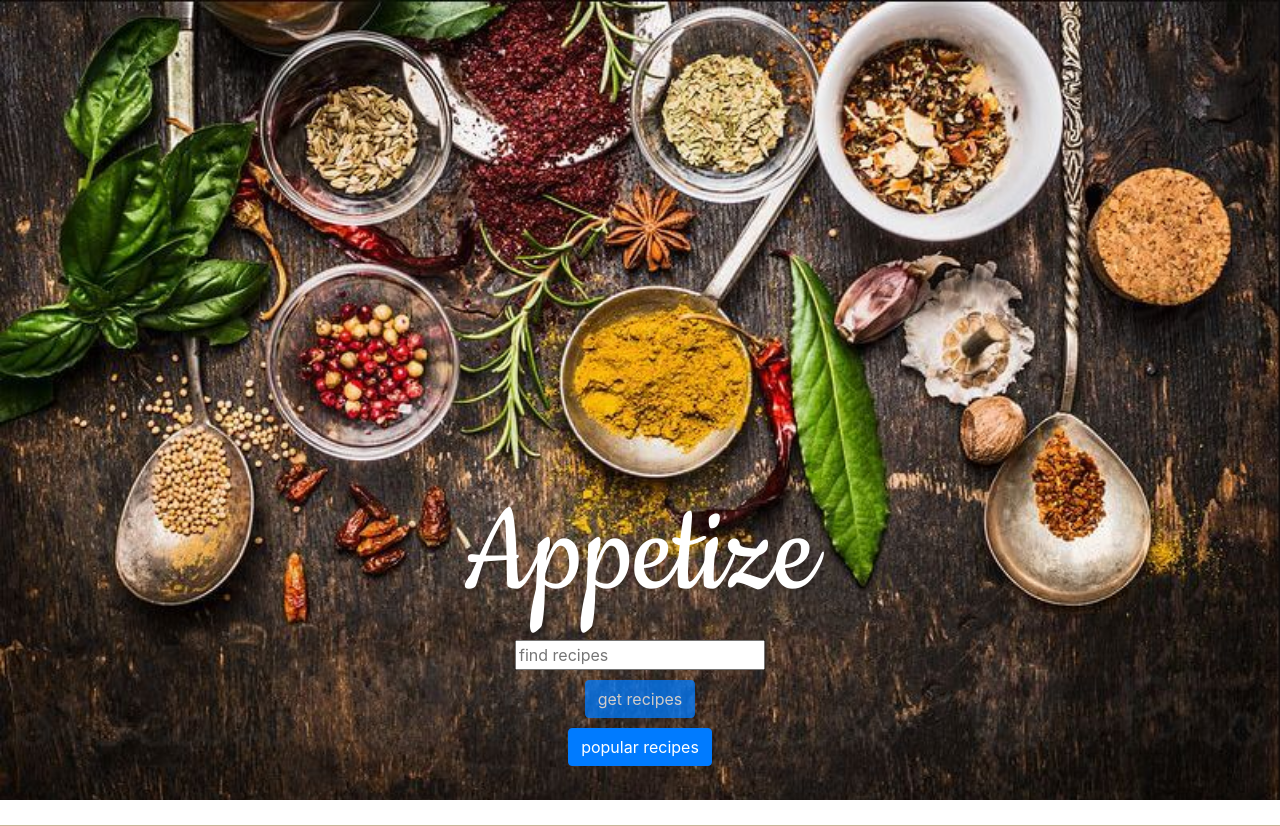
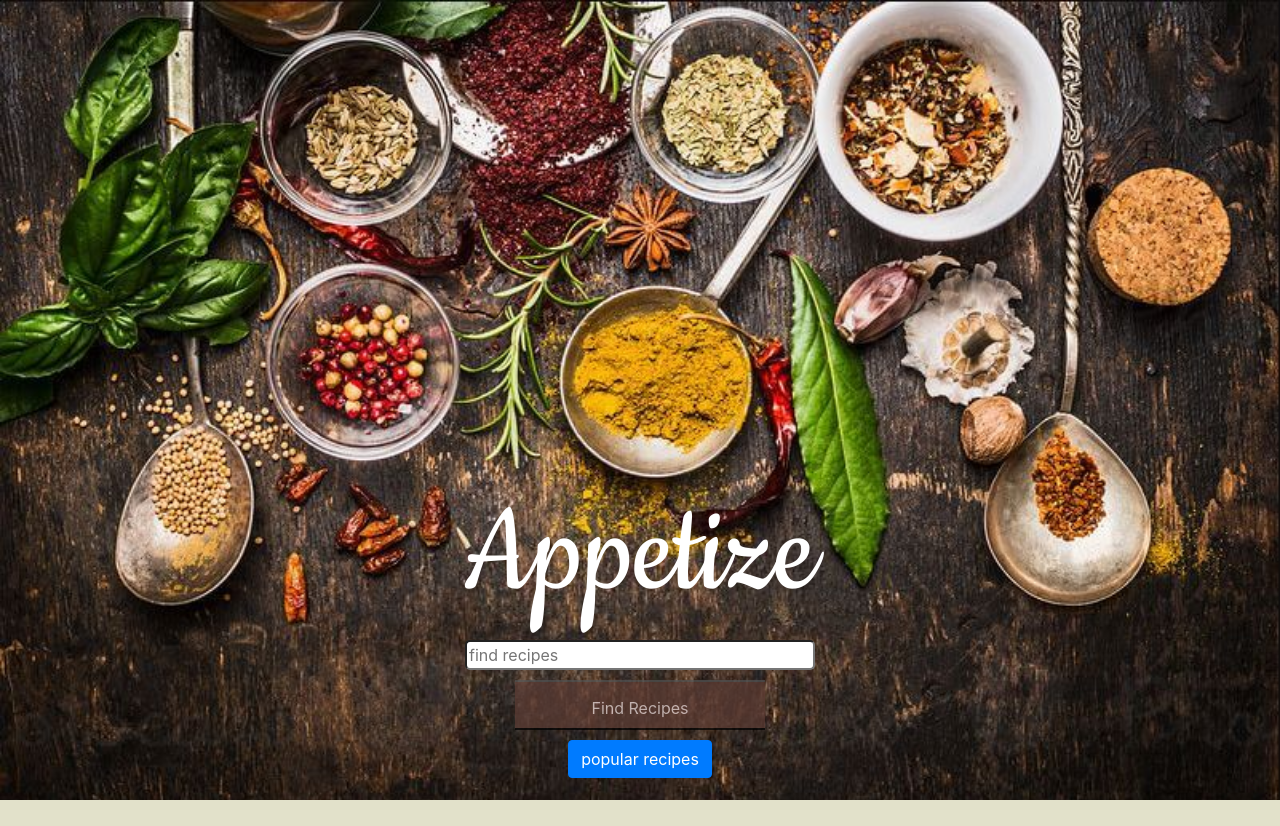
Before and after one commit to shirbuk/appetize-app, a website: page public/index.html in a window 1280 px wide. Drawn offline with nearby package versions, Linux system fonts and the light colour scheme.

Commit message:
more css

```diff
--- a/public/index.html
+++ b/public/index.html
@@ -24,7 +24,7 @@
                             <h1>Appetize</h1>
                             <input type="text" placeholder="find recipes" class="main-input">
                             <br>
-                            <a class="btn btn-primary main-btn" href="#recipes">get recipes</a>
+                            <button class="main-btn"><ahref="#recipes"><span>Find Recipes</span> </a></button>
                             <br>
                             <a class="btn btn-primary find-popular" href="#popular">popular recipes</a>
                         </div>
@@ -35,9 +35,11 @@
 
 
     <div class="row">
+            <div class="col-md-10 offset-md-1">
         <section id="recipes">
             <div class="recipe-list"></div>
         </section>
+            </div>
     </div>
 
 
@@ -51,7 +53,7 @@
 
 
     <script id="recipe-template" type="text/x-handlebars-template">
-        <h2>Enjoy one of these delicious recipes</h2>
+        <h2>Enjoy one of these amazing recipes</h2>
         <hr>
         <div class="recipe-wrapper">
         {{#each recipeArray}}
--- a/public/style.css
+++ b/public/style.css
@@ -2,9 +2,20 @@
     box-sizing: border-box;
 }
 
+    @media (max-width: 700px) {
+        .col-md-3 {
+          width: 100%;
+        }
+      }
+
+body {
+    background-color: #E2E1CA;
+}
+
 header {
 
-    background-image: url("new-image-hack.jpg");
+    background-image:
+      url("new-image-hack.jpg");
     background-size: cover;
     background-repeat: no-repeat;
 
@@ -35,9 +46,9 @@ h2 {
 }
 
 .main-input {
-
+    border-radius: 5px;
     margin-top: 20px;
-    width: 250px;
+    width: 350px;
 }
 .main-input:placeholder {
 
@@ -45,20 +56,78 @@ h2 {
 }
 
 .main-btn {
+    background-color: #544239;
+    opacity: 0.7;
+    line-height: 50px;
+    height: 50px;
+    text-align: center;
+    margin: auto;
+    width: 250px;
+    cursor: pointer;
+    color: #FFF;
+    transition: all 0.3s;
+    position: relative;
+    margin-top: 10px;
 
-    margin-top: 10px;
-    opacity: 0.75;
+    border-left: none;
+    border-right: none;
 
 }
+
+.main-btn span {
+    transition: all 0.3s;
+
+}
+.main-btn::before {
+	content: '';
+	position: absolute;
+	bottom: 0;
+	left: 0;
+	width: 100%;
+	height: 100%;
+	z-index: 1;
+	opacity: 0;
+	transition: all 0.3s;
+	border-top-width: 1px;
+	border-bottom-width: 1px;
+	border-top-style: solid;
+	border-bottom-style: solid;
+	border-top-color: rgba(255,255,255,0.5);
+	border-bottom-color: rgba(255,255,255,0.5);
+	transform: scale(0.1, 1);
+}
+.main-btn:hover span {
+	letter-spacing: 2px;
+}
+.main-btn:hover::before {
+	opacity: 1;
+	transform: scale(1, 1);
+}
+.main-btn::after {
+	content: '';
+	position: absolute;
+	bottom: 0;
+	left: 0;
+	width: 100%;
+	height: 100%;
+	z-index: 1;
+	transition: all 0.3s;
+	background-color: rgba(182, 25, 25, 0.1);
+}
+.main-btn:hover::after {
+	opacity: 0;
+	transform: scale(0.1, 1);
+}
+
 #recipe-template {
-    background-color: #c5b595;
+    background-color: #E2E1CA;
 
     width: 100%;
 }
 
 .popular-row {
 
-    background-color: #c5b595;
+    background-color: #E2E1CA;
 }
 
 .recipe-list {
@@ -84,15 +153,40 @@ ul, li {
 
 }
 
-.pop img {
-border: 1px solid black;
+.list img {
+    border: 1px solid rgb(105, 103, 103);
+    border-radius: 5px;
+    opacity: 1;
+    -webkit-transition: .3s ease-in-out;
+    transition: .3s ease-in-out;
 
 }
+
+.list:hover img{
+
+    opacity: .5;
+}
+
+.pop img {
+border: 1px solid rgb(105, 103, 103);
+border-radius: 5px;
+opacity: 1;
+-webkit-transition: .3s ease-in-out;
+transition: .3s ease-in-out;
+
+}
+
+.pop:hover img {
+
+    opacity: .5;
+}
 .popular-recipes {
+
     text-align: center;
 }
 
 a {
+
     font-weight: bold;
     text-decoration: none;
     color: rgb(39, 35, 35);
@@ -103,7 +197,3 @@ a {
 
     margin-top: 10px;
 }
-/*
-.fa-thumbs-o-up {
-
-} */
```
